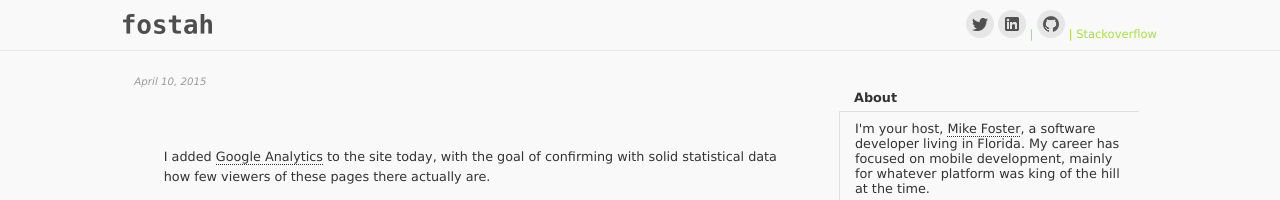
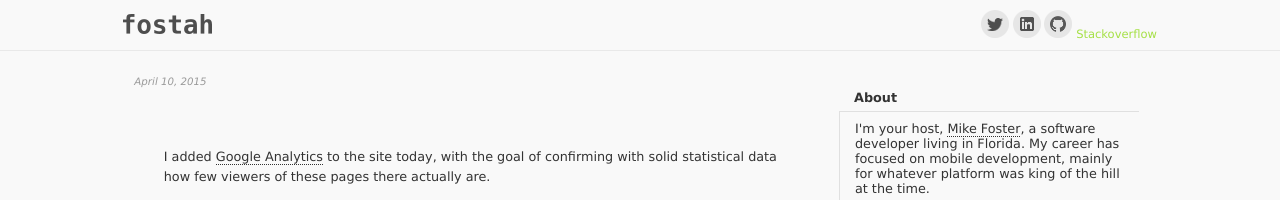
Before and after one commit to fostah/fostah.github.io, a Jekyll site: the page built from index.html, in a window 1280 px wide. Shown: the top 200 px of the page. Built offline with Jekyll 4.4.1, drawn with Linux system fonts in a browser that asks for light colours; comment, search, counter and statistics services are not loaded.

Commit message:
Remove separators.

```diff
--- a/_includes/header.html
+++ b/_includes/header.html
@@ -6,8 +6,8 @@
 
     <span class="links marginalItem">
       <a title="Twitter" href="http://twitter.com/fostah"><img src="/images/twitter.png"/></a>
-      <a title="LinkedIn" href="http://www.linkedin.com/in/michaellfoster"><img src="/images/linkedin.png"/></a> |
-      <a title="Github"         href="https://github.com/fostah"><img src="/images/github.png"/></a> |
+      <a title="LinkedIn" href="http://www.linkedin.com/in/michaellfoster"><img src="/images/linkedin.png"/></a>
+      <a title="Github"         href="https://github.com/fostah"><img src="/images/github.png"/></a>
       <a title="Stackoverflow"  href="http://stackoverflow.com/users/16524/fostah">Stackoverflow</a>
     </span>
     </div>
```
